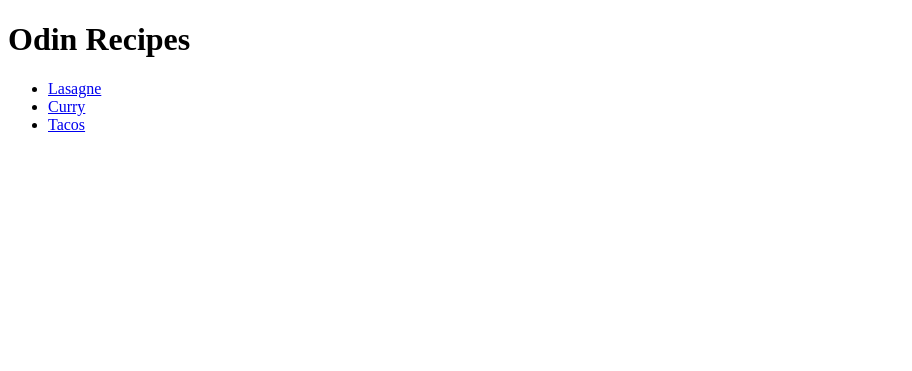
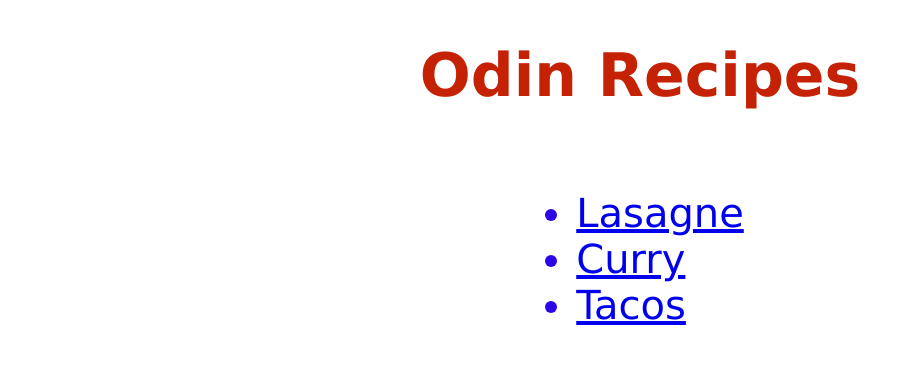
Before and after one commit to jakob-spiess/odin-recipes, a plain HTML site: page index.html in a window 1280 px wide. Shown: the whole page, without its empty margins (0-912 px from the left). Drawn offline with Linux system fonts and the light colour scheme.

Commit message:
Style the landing page.
Now the landing page looks a bit nicer.

```diff
--- a/index.html
+++ b/index.html
@@ -3,13 +3,16 @@
     <head>
         <meta charset="utf-8">
         <title>Learn some new Recipes!</title>
+        <link rel="stylesheet" href="style.css">
     </head>
     <body>
-        <h1>Odin Recipes</h1>
-        <ul>
+        <h1 class="page1header">Odin Recipes</h1>
+        <div class="page1container">
+        <ul class="page1list">
             <li><a href="./recipes/lasagne.html">Lasagne</a></li>
             <li><a href="./recipes/curry.html">Curry</a></li>
             <li><a href="./recipes/tacos.html">Tacos</a></li>
         </ul>
+    </div>
     </body>
 </html>
--- /dev/null
+++ b/style.css
@@ -0,0 +1,18 @@
+body {
+    font-family: Verdana, Geneva, Tahoma, sans-serif;
+}
+.page1header {
+    color:rgb(197, 33, 4);
+    font-weight: 700;
+    font-size: 60px;
+    text-align: center;
+}
+div.page1container {
+    text-align: center;
+}
+ul.page1list {
+    display: inline-block;
+    text-align: left;
+    color:rgb(46, 5, 230);
+    font-size: 40px;
+}
```
Also changed, not shown: recipes/lasagne.html (+1 -1 lines), 1 other file.
